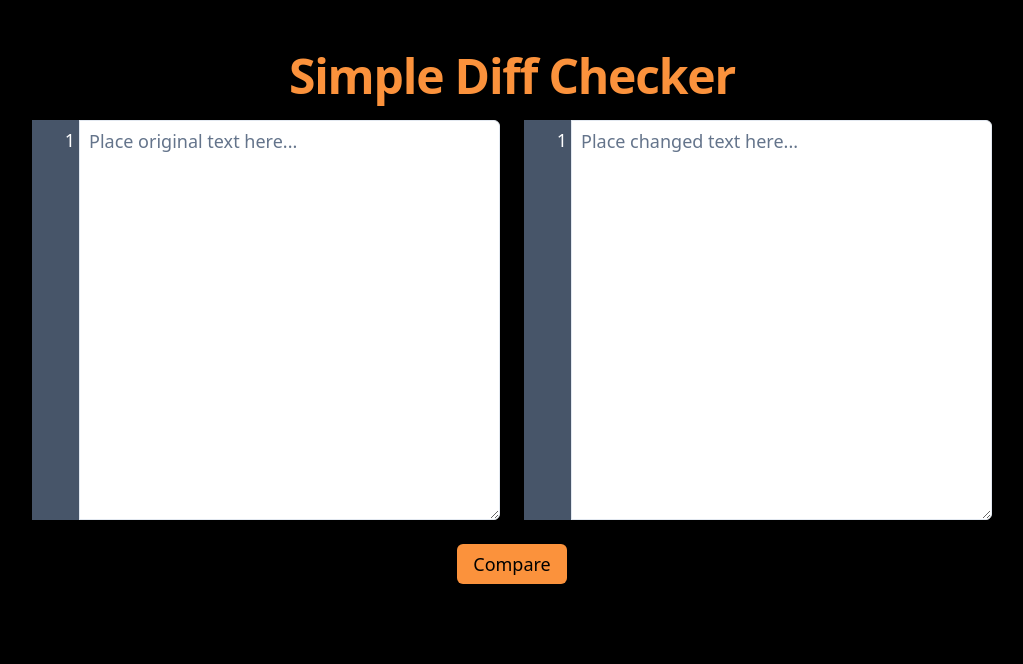
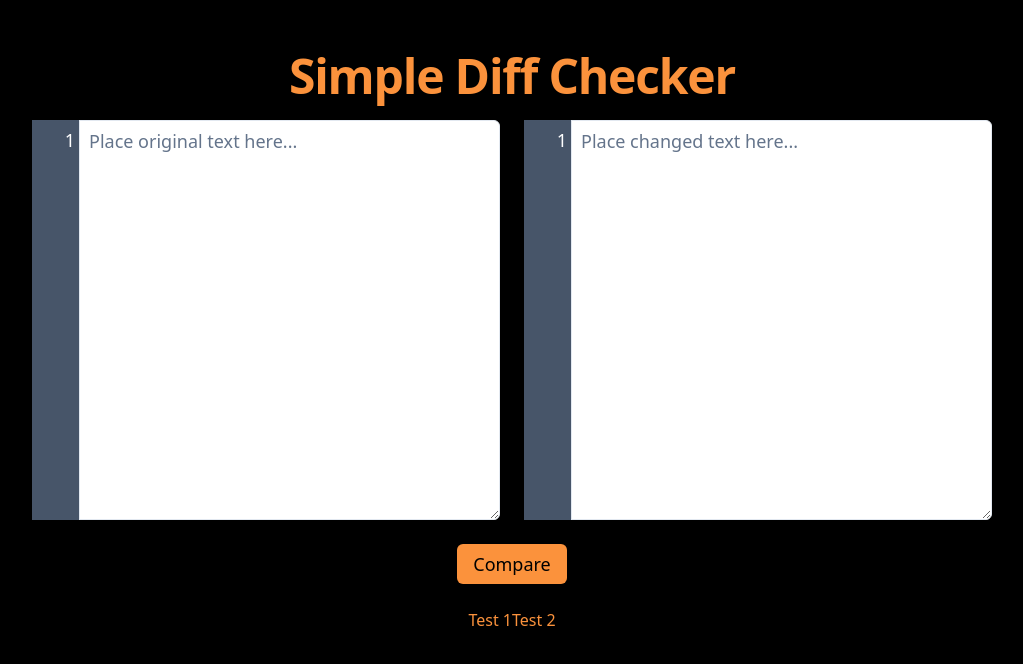
Before and after one commit to jeffbalagosa/diff-checker, a React (Vite) app: page / in a window 1280 px wide. Both pictures are taken after a click on the button "Compare". Shown: the top 664 px of the page, without its empty margins (128-1151 px from the left). Built offline with nearby package versions, Linux system fonts and the light colour scheme.

Commit message:
feat: Add ResultsPanels component for displaying comparison results

```diff
--- a/src/App.tsx
+++ b/src/App.tsx
@@ -1,9 +1,21 @@
 import React from 'react';
 import './App.css';
+import { useState } from 'react';
 import { Button } from './components/ui/button';
 import TextPanels from './components/Containers/TextPanels/TextPanels';
+import ResultsPanels from './components/Containers/ResultsPanels/ResultsPanels';
 
 function App() {
+  const [showResults, setShowResults] = useState(false);
+
+  const handleClick = () => {
+    if (showResults) {
+      setShowResults(false);
+    } else {
+      setShowResults(true);
+    }
+  };
+
   return (
     <>
       <h1 className="text-orange-400 scroll-m-20 text-4xl font-extrabold tracking-tight lg:text-5xl p-5">
@@ -11,10 +23,11 @@ function App() {
       </h1>
       <TextPanels />
       <div className="flex justify-center mt-6">
-        <Button className="bg-orange-400 text-black text-lg hover:bg-orange-500">
+        <Button className="bg-orange-400 text-black text-lg hover:bg-orange-500" onClick={handleClick}>
           Compare
         </Button>
       </div>
+      {showResults && <ResultsPanels />}
     </>
   );
 }
--- /dev/null
+++ b/src/components/Containers/ResultsPanels/ResultsPanels.tsx
@@ -0,0 +1,16 @@
+import React from 'react';
+
+const ResultsPanels = () => {
+  return (
+    <div className="flex justify-center mt-6 text-orange-400">
+        <div>
+            Test 1
+        </div>
+        <div>
+            Test 2
+        </div>
+    </div>
+  );
+};
+
+export default ResultsPanels;
```
